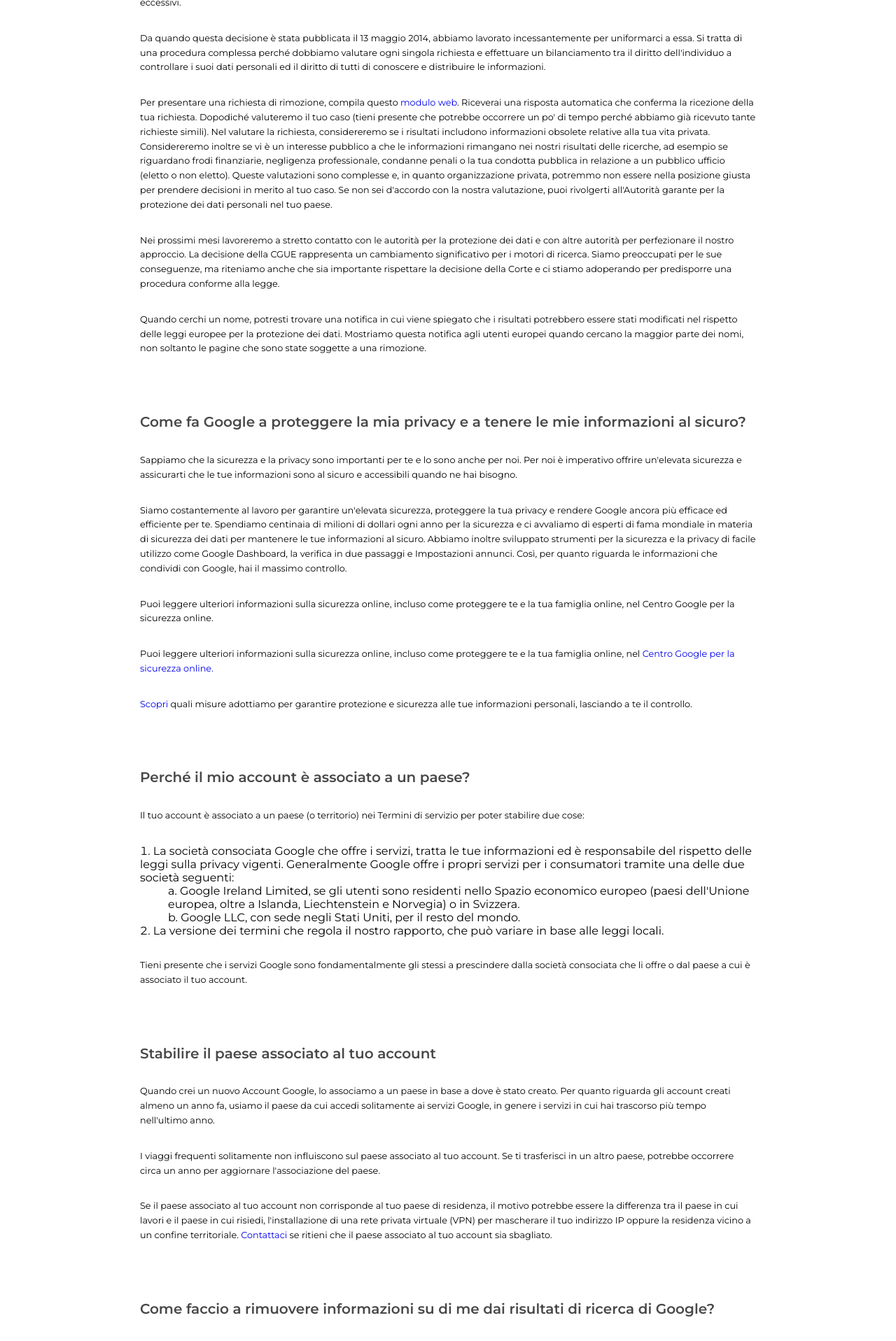
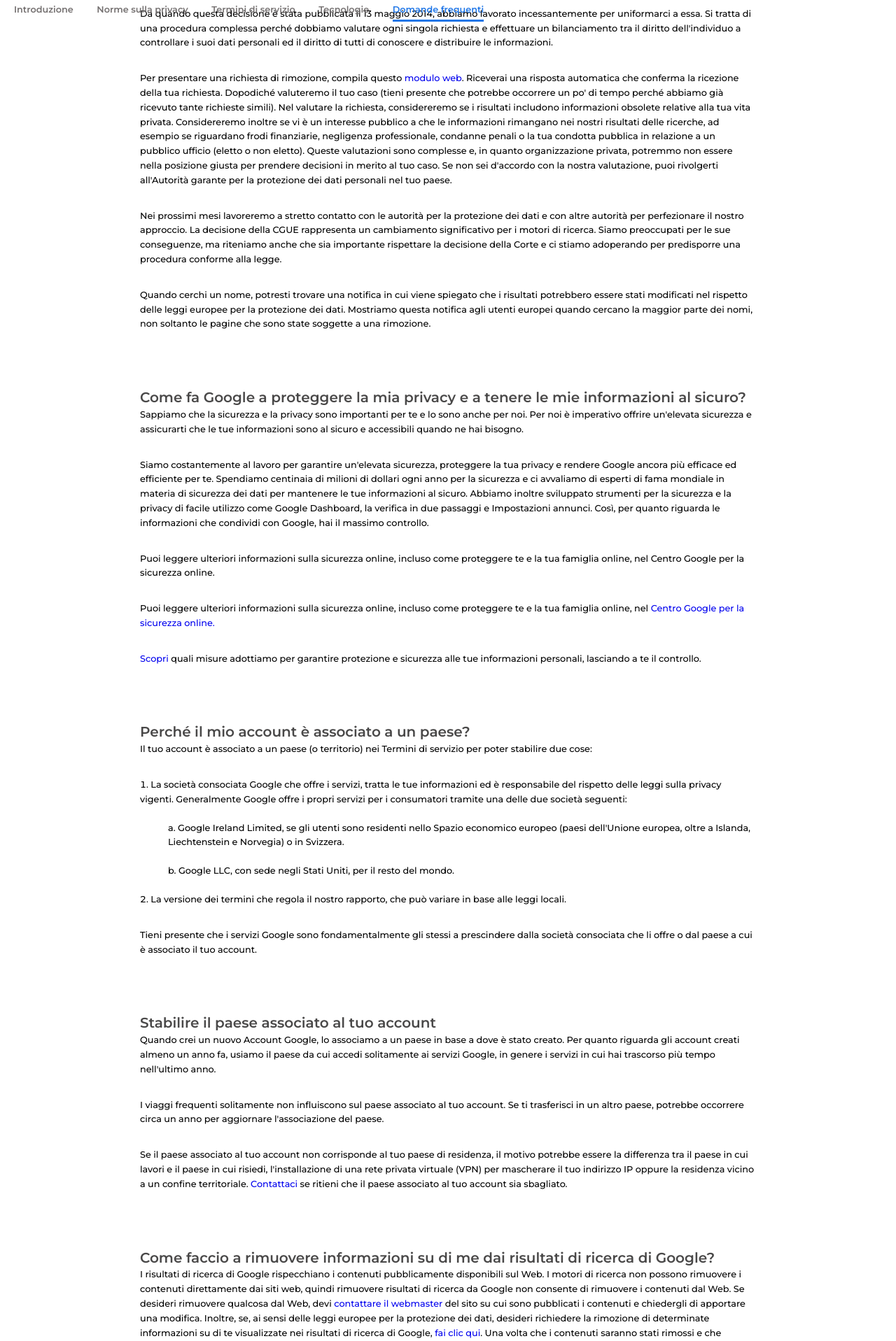
Before and after one commit to Massimo1204/php-google-faq, a PHP site: page / in a window 1280 px wide. Shown: the part 321-2238 px from the top of the page at 70% size. Run offline with PHP 8.4, Linux system fonts and the light colour scheme; some libraries are stand-ins or nearby versions.

Commit message:
added if in case of <ol>, style details

```diff
--- a/index.php
+++ b/index.php
@@ -21,10 +21,12 @@
             'question' => "Perché il mio account è associato a un paese?",
             'answer' => [
             "Il tuo account è associato a un paese (o territorio) nei Termini di servizio per poter stabilire due cose:",
+
             "<ol><li>La società consociata Google che offre i servizi, tratta le tue informazioni ed è responsabile del rispetto delle leggi sulla privacy vigenti. Generalmente Google offre i propri servizi per i consumatori tramite una delle due società seguenti:
             <ol class='inner-list' type='a'><li>Google Ireland Limited, se gli utenti sono residenti nello Spazio economico europeo (paesi dell'Unione europea, oltre a Islanda, Liechtenstein e Norvegia) o in Svizzera.</li>
             <li>Google LLC, con sede negli Stati Uniti, per il resto del mondo.</li></ol></li>
             <li>La versione dei termini che regola il nostro rapporto, che può variare in base alle leggi locali.</li></ol>",
+
             "Tieni presente che i servizi Google sono fondamentalmente gli stessi a prescindere dalla società consociata che li offre o dal paese a cui è associato il tuo account."
             ],
         ],
@@ -81,7 +83,7 @@
 
     <link rel="stylesheet" href="https://cdnjs.cloudflare.com/ajax/libs/font-awesome/6.1.1/css/all.min.css" integrity="sha512-KfkfwYDsLkIlwQp6LFnl8zNdLGxu9YAA1QvwINks4PhcElQSvqcyVLLD9aMhXd13uQjoXtEKNosOWaZqXgel0g==" crossorigin="anonymous" referrerpolicy="no-referrer" />
 
-    <link rel="stylesheet" href="style.css">
+    <link rel="stylesheet" href="style/style.css">
 
     <title>Domande frequenti</title>
 </head>
@@ -89,7 +91,7 @@
     <header>
         <div class="header-top">
             <div>
-                <img class="logo" src="https://purepng.com/public/uploads/large/purepng.com-google-logo-2015brandlogobrand-logoiconssymbolslogosgoogle-6815229372333mqrr.png" alt="google logo">
+                <img class="logo" src="https://www.gstatic.com/images/branding/googlelogo/svg/googlelogo_clr_74x24px.svg" alt="google logo">
                 <h3 class="title-secondary">Privacy e termini</h3>
             </div>
             <div>
@@ -121,9 +123,14 @@
                 <h2 class="title"><?php echo $faq['question']?></h2>
                 <?php
                     foreach($faq['answer'] as $answer){
-                            ?>
+                            if(strpos($answer, '<ol>') === false){?>
                             <p class="answer"> <?php echo $answer ?></p>
                         <?php
+                            }else {
+                            ?>
+                            <div class="answer"><?php echo $answer ?></div>
+                            <?php
+                            }
                         }
             }
         ?>
--- a/style.css
+++ b/style/style.css
@@ -11,7 +11,7 @@ body {
 main {
     max-width: 900px;
     margin: auto;
-    padding: 0 10px;
+    padding: 80px 10px;
 }
 
 main h2.title {
@@ -22,10 +22,11 @@ main h2.title {
     line-height: 1.8rem;
 }
 
-main p.answer {
-    margin: 30px 0;
+main .answer {
+    margin-bottom: 30px;
     font-size: 0.8rem;
     line-height: 1.3rem;
+    font-weight: 500;
 }
 
 header {
@@ -34,16 +35,18 @@ header {
     display: flex;
     flex-direction: column;
     border-bottom: 1px solid rgb(97, 95, 95);
+    position: fixed;
+    z-index: 2;
+    top: 0;
+    right: 0;
+    width: 100%;
+    background-color: white;
 }
 
 div.header-top{
     display: flex;
     justify-content: space-between;
     width: 100%;
-}
-
-img.logo {
-    height: 21px;
 }
 
 img.profile-img {
@@ -59,7 +62,7 @@ div.header-top div i {
 
 .title-secondary {
     font-weight: 500;
-    color: rgb(95, 94, 94);
+    color: rgb(77, 75, 75);
     display: inline-block;
     vertical-align: top;
 }
@@ -83,10 +86,14 @@ div.header-bottom nav ul li.active {
 }
 ol {
     list-style-position: inside;
-    font-size: inherit;
 }
+
 ol.inner-list {
     padding-left: 40px;
+}
+
+ol.inner-list li {
+    margin: 20px 0;
 }
 
 * a {
```
